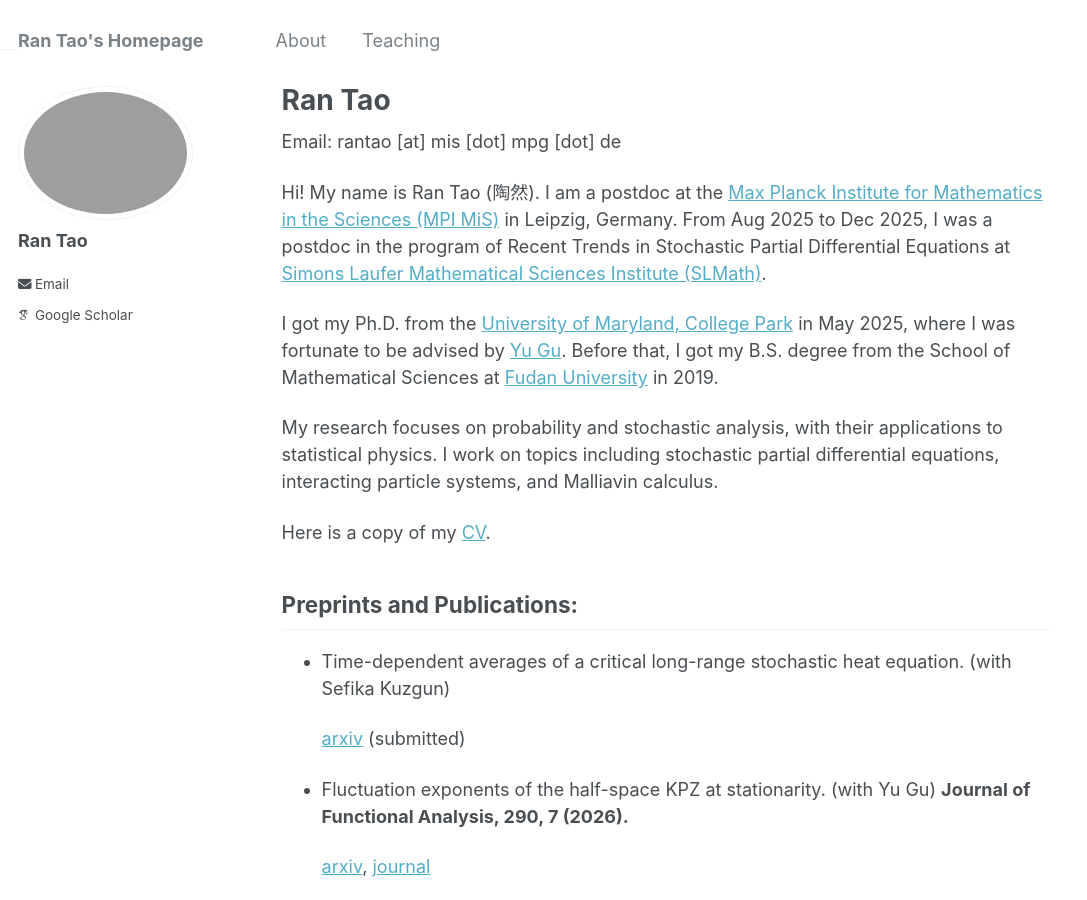
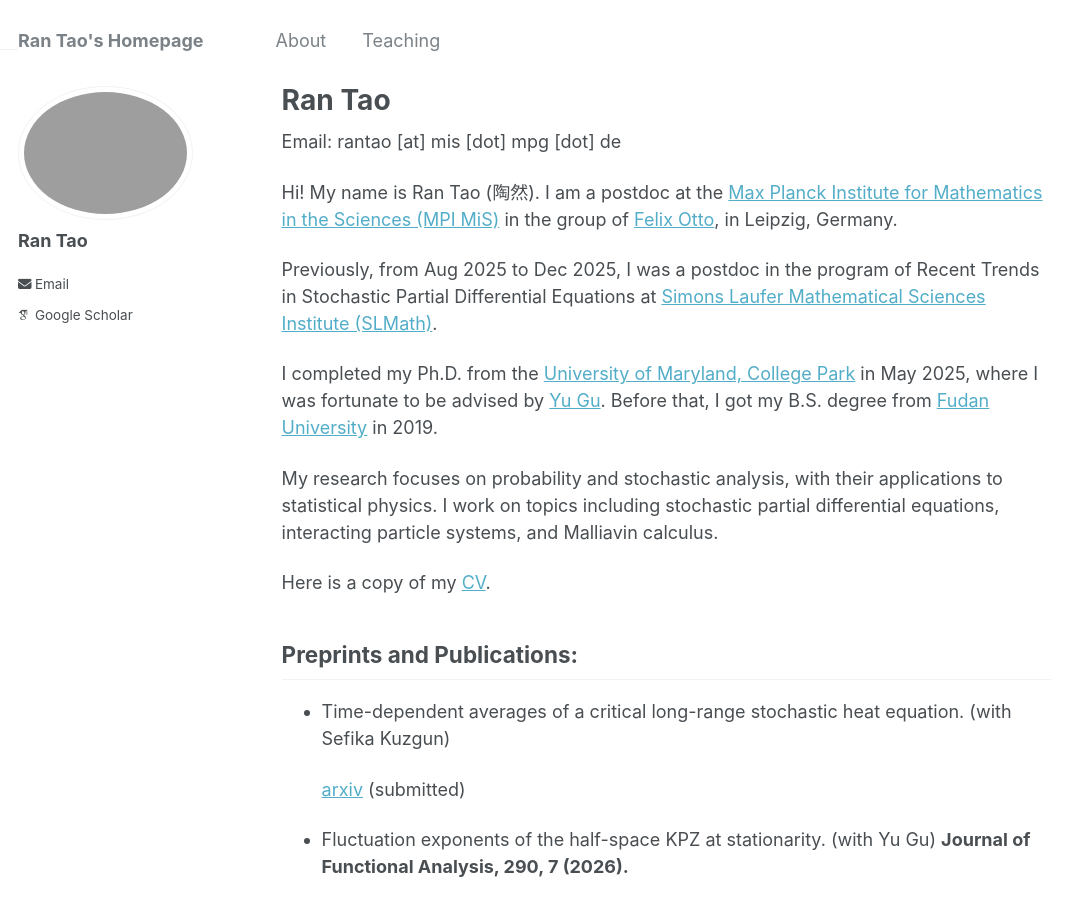
Before and after one commit to rantao16/rantao16.github.io, a Jekyll site: the page built from _pages/about.md, in a window 1280 px wide and 900 px high. Shown: the whole window, without its empty margins (0-1087 px from the left). Built offline with Jekyll 4.4.1, drawn with Linux system fonts in a browser that asks for light colours; some web fonts are replaced.

Commit message:
Update about.md

```diff
--- a/_pages/about.md
+++ b/_pages/about.md
@@ -8,9 +8,11 @@ redirect_from:
 ---
 Email: rantao [at] mis [dot] mpg [dot] de
 
-Hi! My name is Ran Tao (陶然). I am a postdoc at the [Max Planck Institute for Mathematics in the Sciences (MPI MiS)](https://www.mis.mpg.de/) in Leipzig, Germany. From Aug 2025 to Dec 2025, I was a postdoc in the program of Recent Trends in Stochastic Partial Differential Equations at [Simons Laufer Mathematical Sciences Institute (SLMath)](https://www.slmath.org/programs/380#).
+Hi! My name is Ran Tao (陶然). I am a postdoc at the [Max Planck Institute for Mathematics in the Sciences (MPI MiS)](https://www.mis.mpg.de/) in the group of [Felix Otto](https://www.mis.mpg.de/de/people/felix-otto), in Leipzig, Germany.
 
-I got my Ph.D. from the [University of Maryland, College Park](https://www-math.umd.edu/) in May 2025, where I was fortunate to be advised by [Yu Gu](https://www.math.umd.edu/~ygu7/). Before that, I got my B.S. degree from the School of Mathematical Sciences at [Fudan University](https://math.fudan.edu.cn/mathen/main.htm) in 2019.
+Previously, from Aug 2025 to Dec 2025, I was a postdoc in the program of Recent Trends in Stochastic Partial Differential Equations at [Simons Laufer Mathematical Sciences Institute (SLMath)](https://www.slmath.org/programs/380#).
+
+I completed my Ph.D. from the [University of Maryland, College Park](https://www-math.umd.edu/) in May 2025, where I was fortunate to be advised by [Yu Gu](https://www.math.umd.edu/~ygu7/). Before that, I got my B.S. degree from [Fudan University](https://math.fudan.edu.cn/mathen/main.htm) in 2019.
 
 My research focuses on probability and stochastic analysis, with their applications to statistical physics. I work on topics including stochastic partial differential equations, interacting particle systems, and Malliavin calculus.
 
```
